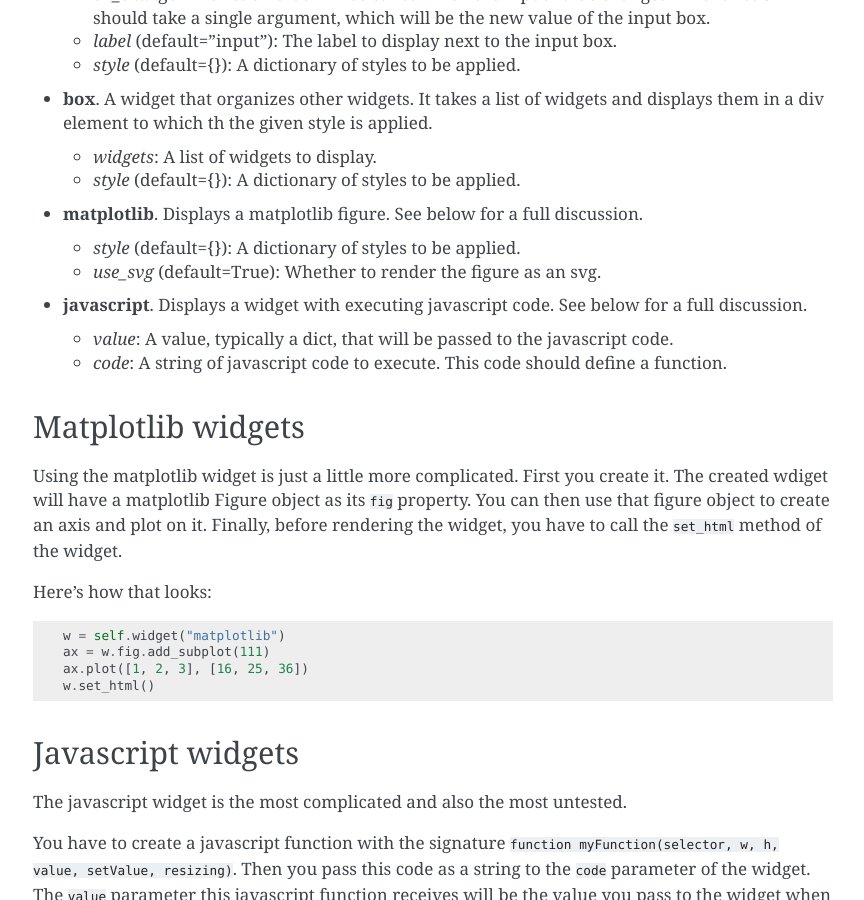
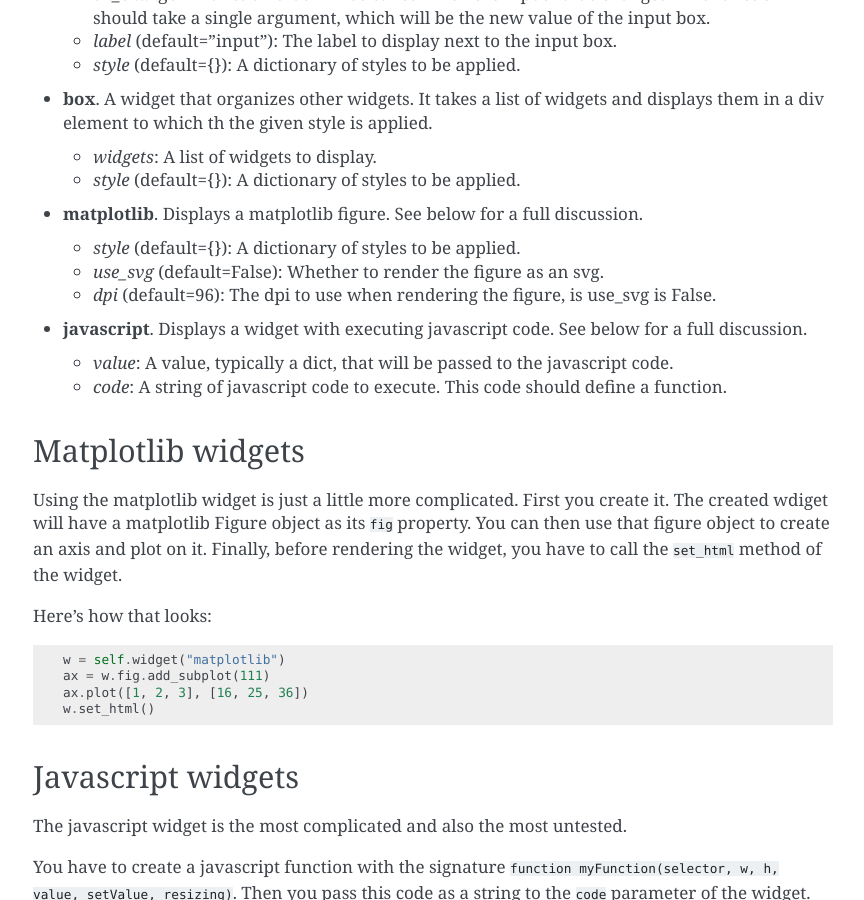
Before and after one commit to bsherin/tacticdocs, a Sphinx documentation site: the page built from docs/Widgets.md, in a window 1280 px wide and 900 px high, scrolled down 3018 px. Shown: the whole window, without its empty margins (307-1171 px from the left). Built offline with Sphinx 7.4.7, drawn with Linux system fonts in a browser that asks for light colours.

Commit message:
Small update to widgets docs

```diff
--- a/docs/Widgets.md
+++ b/docs/Widgets.md
@@ -120,7 +120,8 @@ the given style is applied.
   - _style_ (default={}): A dictionary of styles to be applied.
 - **matplotlib**. Displays a matplotlib figure. See below for a full discussion.
   - _style_ (default={}): A dictionary of styles to be applied.
-  - _use_svg_ (default=True): Whether to render the figure as an svg.
+  - _use_svg_ (default=False): Whether to render the figure as an svg.
+  - _dpi_ (default=96): The dpi to use when rendering the figure, is use_svg is False.
 - **javascript**. Displays a widget with executing javascript code. See below for a full discussion.
   - _value_: A value, typically a dict, that will be passed to the javascript code.
   - _code_: A string of javascript code to execute. This code should define a function.
```
Also changed, not shown: 2 other files.
